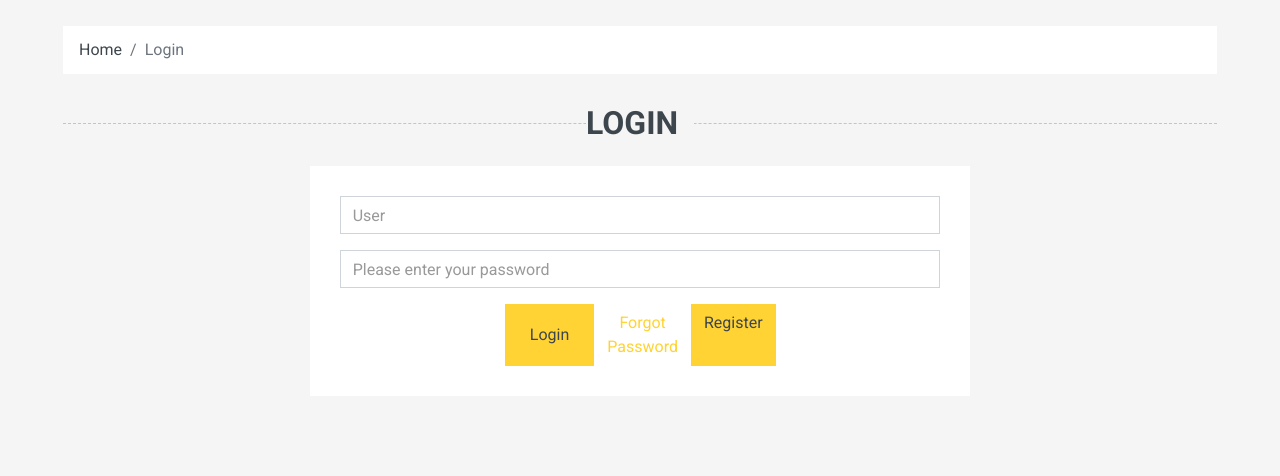
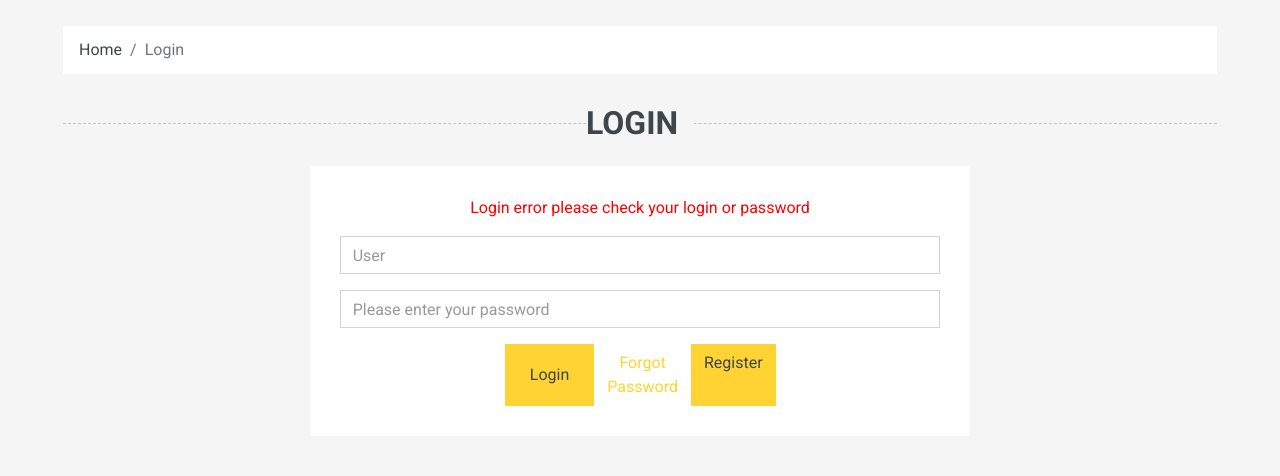
Before and after one commit to ms3c/lfs, a PHP site: page /login.php?error=loginerror in a window 1280 px wide. Shown: the part 162-638 px from the top of the page. Run offline with PHP 8.4, Linux system fonts and the light colour scheme; some libraries are stand-ins or nearby versions.

Commit message:
fixed login errors handling

```diff
--- a/helpers/login.php
+++ b/helpers/login.php
@@ -29,7 +29,7 @@ if ($result->num_rows === 1) {
 }
 
 // Invalid login credentials, redirect back to the login page with an error message
-header("Location: ../login.php?error=1");
+header("Location: ../login.php?error=loginerror");
 exit();
 
 
--- a/login.php
+++ b/login.php
@@ -123,7 +123,26 @@
         <div class="row px-xl-5">
              <div class="col-lg-7 mb-5 mx-auto">
                  <div class="contact-form bg-light p-30">
-                    <div id="success"></div>
+                    <div id="success">
+                        <?php
+                        if(isset($_GET['warning'])){
+
+                            if($_GET['warning'] == 'youneedtologinfirst'){
+                                echo '<p style="color:red">You need to login firt before accessing my account</p>';
+                            }
+
+                        }else if(isset($_GET['error'])){
+                            if($_GET['error'] == 'loginerror'){
+
+                                echo '<p style="color:red">Login error please check your login or password</p>';
+
+
+                            }
+                        }
+
+
+                        ?>
+                    </div>
                     <form action="helpers/login.php" method="POST" name="post-form" id="contactForm" novalidate="novalidate">
                         <div class="control-group">
                             <input type="text" name="username" class="form-control" id="username" placeholder="User"
```
Also changed, not shown: myaccount.php (+9 -1 lines).
